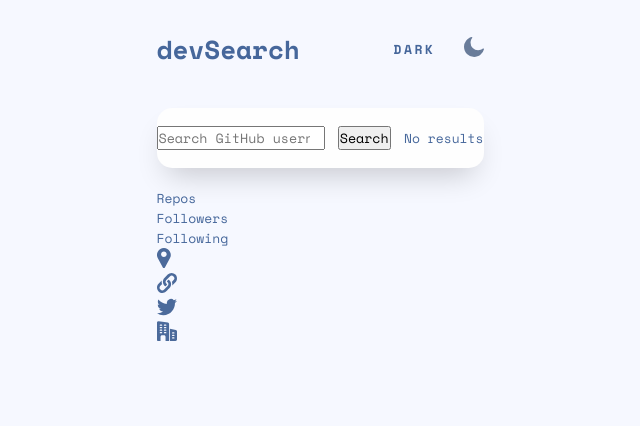
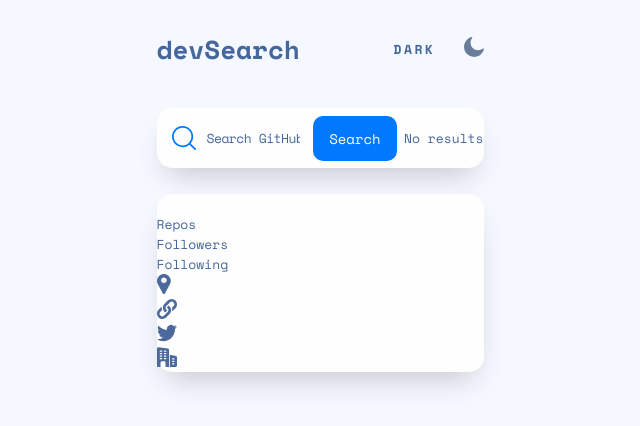
Before and after one commit to jmeegan2/GitHub-Search-App--API-practice-, a plain HTML site: page index.html in a window 1280 px wide. Shown: the whole page, without its empty margins (320-960 px from the left). Drawn offline with nearby package versions, Linux system fonts and the light colour scheme.

Commit message:
profile-container styled

```diff
--- a/style.css
+++ b/style.css
@@ -11,7 +11,6 @@
     --btn: #0079FF;
     --btn-hover: #60ABFF;
 }
-
 /* all elements */
 *{
     margin: 0;
@@ -64,3 +63,49 @@ body{
     background-position-x: 15px;
     background-position-y: center;
 }
+.searchbar-container label {
+    flex: 1;
+}
+#input{
+    border: none;
+    width: 100%;
+    outline:none;
+    background: none;
+    color: var(--lm-text);
+    height: 100%;
+    padding-left: 50px;
+}
+#input::placeholder{
+    color: var(--lm-text);
+    letter-spacing: -0.5px;
+    font-size: 13px;
+}
+.searchbar-container img{
+    height: 20px;
+    width: 20px;
+    padding: 0 10px 0px 16px;
+}
+.btn-search{
+    min-width: 84px;
+    height: 75%;
+    margin-right: 7px;
+    background-color: var(--btn);
+    border: none;
+    border-radius: 10px;
+    color: white;
+    font-size: 14px;
+}
+.btn-search:hover{
+    cursor: pointer;
+    background-color: var(--btn-hover)
+}
+.btn-search:active{
+    /* increase button size upon clicking */
+    transform: scale(0.975);
+}
+.profile-container{
+    background-color: var(--lm-bg-content);
+    border-radius: 15px;
+    margin-top: 26px;
+    box-shadow: var(--lm-shadow-inactive)
+}
```
